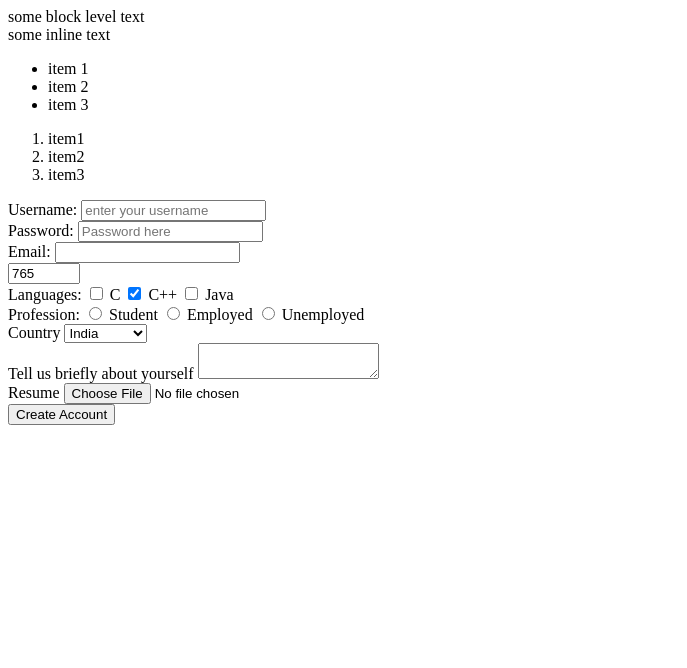
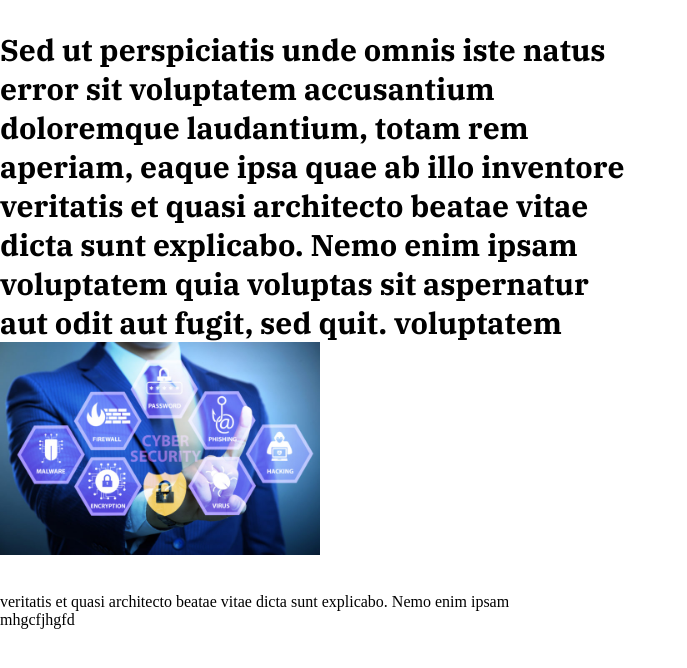
Before and after one commit to alphamod/html_css_practice, a plain HTML site: page index.html in a window 1280 px wide. Shown: the whole page, without its empty margins (0-687 px from the left). Drawn offline with Linux system fonts and the light colour scheme; a web font is replaced by a local one.

Commit message:
18/3/22 b5

```diff
--- a/index.html
+++ b/index.html
@@ -1,95 +1,51 @@
 <!DOCTYPE html>
 <html>
 
-<head> </head>
+<head>
+  <link rel="preconnect" href="https://fonts.googleapis.com" />
+  <link rel="preconnect" href="https://fonts.gstatic.com" crossorigin />
+  <link
+    href="https://fonts.googleapis.com/css2?family=IBM+Plex+Serif:ital,wght@0,100;0,200;0,300;0,400;0,500;0,600;0,700;1,400;1,600;1,700&family=Redressed&display=swap"
+    rel="stylesheet" />
+  <style>
+    body{
+      padding:0%;
+      margin: 0%;
+    }
+    #para  {
+      /* color: #ff0000; */
+      /* background-color: #637c94; */
+      width: 50%;
+      font-size: 30px;
+      font-family: 'IBM Plex Serif', serif;
+      font-weight: bold;
+    }
+    .bg{
+      width: 50%;
+
+    }
+
+
+  </style>
+</head>
 
 <body>
-  <div>some block level text</div>
+  <!-- <span>  </span> -->
+  <p class="lorem" id="para">
+    Sed ut perspiciatis unde omnis iste natus error sit voluptatem accusantium
+    doloremque laudantium, totam rem aperiam, eaque ipsa quae ab illo
+    inventore veritatis et quasi architecto beatae vitae dicta sunt explicabo.
+    Nemo enim ipsam voluptatem quia voluptas sit aspernatur aut odit aut
+    fugit, sed quit. <span class="ipsum">voluptatem </span>
+    <img class="bg" src="./images/bg.jpeg" alt="">
 
-  <span>some inline text</span>
+  </p>
 
-  <!-- <video controls autoplay muted>
-    <source src="./video.mp4" />
-    <source src="./video.mov" />
-    Video not supported in your browser.
-  </video>
+  <div class="lorem">veritatis et quasi architecto beatae vitae dicta sunt explicabo.
+    Nemo enim ipsam</div>
 
-  <audio controls autoplay>
-    <source src="./audio.mp3" />
-    <source src="./audio.wav" />
-    Audio is not supported in your browser.
-  </audio> -->
+    <div class="ipsum">mhgcfjhgfd</div>
 
-  <ul>
-    <li>item 1</li>
-    <li>item 2</li>
-    <li>item 3</li>
-  </ul>
-
-  <ol>
-    <li>item1</li>
-    <li>item2</li>
-    <li>item3</li>
-  </ol>
-  <!-- this is a comment -->
-  <!-- <p>jkhvfkjhgv</p>  -->
-  <!-- the form starts here -->
-  <form>
-    <div>
-      <label for="username">Username: </label>
-      <input name="username" type="text" required placeholder="enter your username" />
-    </div>
-
-    <div>
-      <label for="password">Password: </label>
-      <input name="password" type="password" placeholder="Password here" />
-    </div>
-    <div>
-      <label for="user_email">Email: </label>
-      <input name="user_email" type="email" value="" />
-    </div>
-    <div>
-      <input type="number" placeholder="Enter the number" max="5000" min="50" value="765" readonly />
-    </div>
-    <div>
-      <label for="languages">Languages: </label>
-      <input type="checkbox" name="languages" value="c" /> <span>C</span>
-      <input type="checkbox" name="languages" value="c++" checked />
-      <span>C++</span>
-      <input type="checkbox" name="languages" value="java" />
-      <span>Java</span>
-    </div>
-
-    <div>
-      <label for="profession">Profession: </label>
-      <input type="radio" name="profession" value="student" />
-      <span>Student</span>
-      <input type="radio" name="profession" value="employed" />
-      <span>Employed</span>
-      <input type="radio" name="profession" value="unemployed" />
-      <span>Unemployed</span>
-    </div>
-    <!-- <input type="date"> -->
-    <div>
-      <label for="country">Country</label>
-      <select name="country">
-        <option value="IND">India</option>
-        <option value="SNG">Singapore</option>
-        <option value="USA">US</option>
-      </select>
-    </div>
-    <div>
-      <label for="about">Tell us briefly about yourself</label>
-      <textarea name="about" wrap="hard"></textarea>
-    </div>
-    <div>
-      <label for="resume">Resume</label>
-      <input name="resume" type="file" accept=".db">
-    </div>
-
-    <input type="submit" value="Create Account">
-  </form>
-  <!-- the form ends here -->
 </body>
 
 </html>
```
Also changed, not shown: images/bg.jpeg (added), task.txt.
